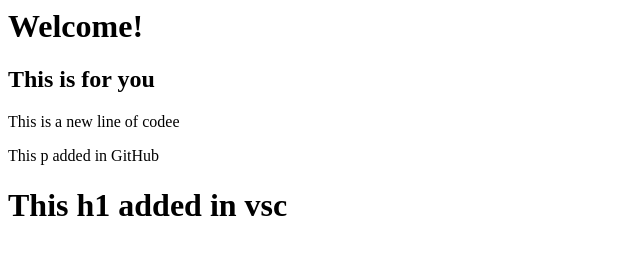
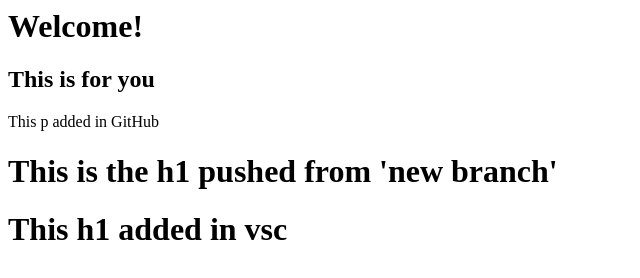
Before and after one commit to KateKateN/testapp, a plain HTML site: page index.html in a window 1280 px wide. Shown: the whole page, without its empty margins (0-640 px from the left). Drawn offline with Linux system fonts and the light colour scheme.

Commit message:
add new message from new branch

```diff
--- a/index.html
+++ b/index.html
@@ -1,5 +1,5 @@
 <h1>Welcome!</h1>
 <h2>This is for you</h2>
-<p>This is a new line of codee</p>
 <p>This p added in GitHub</p>
+<h1>This is the h1 pushed from 'new branch'</h1>
 <h1>This h1 added in vsc</h1>
```
